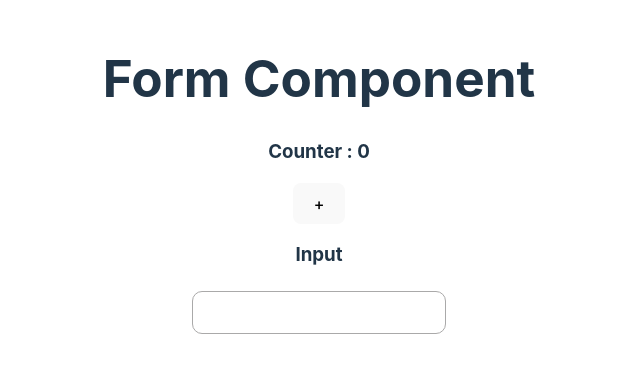
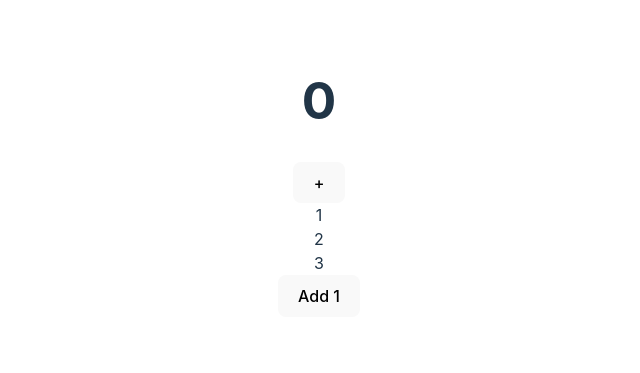
Before and after one commit to ktrip96/tsPlayground, a React (Vite) app: page / in a window 1280 px wide. Shown: the part 223-596 px from the top of the page, without its empty margins (321-961 px from the left). Built offline with nearby package versions, Linux system fonts and the light colour scheme.

Commit message:
Memoization in lists

```diff
--- a/src/App.tsx
+++ b/src/App.tsx
@@ -1,5 +1,5 @@
 import './App.css'
-import Parent from './features/contextPlayground/Parent'
+import Parent from './features/memoizeList/Parent'
 // In order to test new components change the folder from which you are importing.
 // e.g. Testing useReducer ==> ./features/useReducer/Parent
 // Testing useCallBack ==> ./features/useCallBack/Parent
--- /dev/null
+++ b/src/features/memoizeList/ListComponent.tsx
@@ -0,0 +1,10 @@
+import React, { memo } from 'react'
+
+type Props = {}
+
+const ListComponent = ({ data }: { data: number }) => {
+	console.log('List rerender with data: ', data)
+	return <div>{data}</div>
+}
+
+export default memo(ListComponent)
--- /dev/null
+++ b/src/features/memoizeList/Parent.tsx
@@ -0,0 +1,19 @@
+import React, { useState } from 'react'
+import ListComponent from './ListComponent'
+
+const Parent = () => {
+	const [array, setArray] = useState([1, 2, 3])
+	const [counter, setCounter] = useState(0)
+	return (
+		<div>
+			<h1>{counter}</h1>
+			<button onClick={() => setCounter((prev) => prev + 1)}>+</button>
+			{array.map((i, j) => (
+				<ListComponent key={j} data={i} />
+			))}
+			<button onClick={() => setArray((prev) => [...prev, 1])}>Add 1</button>
+		</div>
+	)
+}
+
+export default Parent
```
